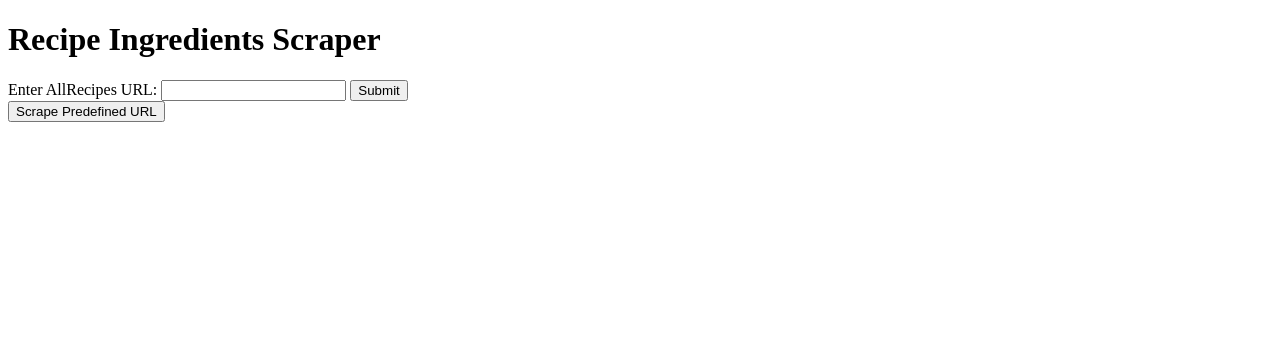
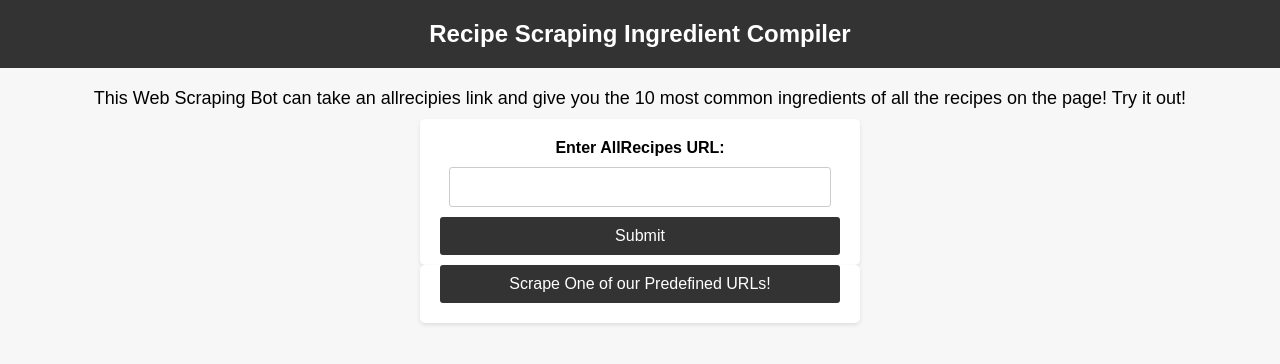
Before and after one commit to arjunbalaji99/recipewebscraper, a Flask app: page / in a window 1280 px wide. Shown: the top 364 px of the page. Run offline with Flask 3, Linux system fonts and the light colour scheme.

Commit message:
basic css done

```diff
--- a/app.py
+++ b/app.py
@@ -1,33 +1,33 @@
 from flask import Flask, render_template, request
-from terminalversion import get_recipe_urls, calculate_most_common, scrape_recipe_data
+from terminalversion import get_recipe_urls, calculate_most_common, scrape_recipe_data, calculate_eta
 
-app = Flask(__name__)
+#builds flask app
+app = Flask(__name__, static_url_path='/static', static_folder='static')
 
+#routes to home page - basic template
 @app.route('/')
 def index():
     return render_template('index.html')
 
+#routes to a page where it displays the eta - makes it less frustrating when it loads for ages
 @app.route('/eta', methods=['POST'])
 def eta():
     page_url = request.form['url']
-    #check if page_url is valid allrecipes link
-    if page_url is None:
-        page_url = 'https://www.allrecipes.com/recipes/17562/dinner/'
 
     recipe_urls = get_recipe_urls(page_url)
     etatime = 0.33 * len(recipe_urls)
     etatime = '%.2f' % etatime
     return render_template('eta.html', etatime = etatime, len = len(recipe_urls), url = page_url)
 
-@app.route('/predefinedeta', methods=['GET'])
+#if user chooses a predefined url
+@app.route('/predefinedeta')
 def predefinedeta():
     page_url = 'https://www.allrecipes.com/recipes/17562/dinner/'
 
     recipe_urls = get_recipe_urls(page_url)
-    etatime = 0.33 * len(recipe_urls)
-    etatime = '%.2f' % etatime
-    return render_template('eta.html', etatime = etatime, len = len(recipe_urls), url = page_url)
+    return render_template('eta.html', etatime = calculate_eta(recipe_urls), len = len(recipe_urls), url = page_url)
 
+#calculates and displays users results
 @app.route('/results')
 def results():
     page_url = request.args.get('url')
--- /dev/null
+++ b/static/styles/index.css
@@ -0,0 +1,75 @@
+/* styles/index.css */
+
+/* Reset some default browser styles */
+body, h1, p, form {
+    margin: 0;
+    padding: 0;
+}
+
+body {
+    font-family: Arial, sans-serif;
+    background-color: #f7f7f7;
+    text-align: center;
+}
+
+h1 {
+    background-color: #333;
+    color: #fff;
+    padding: 20px;
+    margin-bottom: 20px;
+    font-size: 24px;
+}
+
+p {
+    font-size: 18px;
+    margin: 10px 0;
+}
+
+form {
+    max-width: 400px;
+    margin: 0 auto;
+    padding: 20px;
+    background-color: #fff;
+    box-shadow: 0 2px 4px rgba(0, 0, 0, 0.1);
+    border-radius: 5px;
+}
+
+label {
+    display: block;
+    font-weight: bold;
+    margin-bottom: 10px;
+    font-size: 16px;
+}
+
+input[type="text"] {
+    width: 90%;
+    padding: 10px;
+    margin-bottom: 10px;
+    border: 1px solid #ccc;
+    border-radius: 3px;
+    font-size: 16px;
+}
+
+button[type="submit"] {
+    display: block;
+    width: 100%;
+    padding: 10px;
+    background-color: #333;
+    color: #fff;
+    border: none;
+    border-radius: 3px;
+    cursor: pointer;
+    font-size: 16px;
+}
+
+button[type="submit"]:hover {
+    background-color: #555;
+}
+
+.buttomform {
+    padding-top: 0;
+}
+
+.inputform {
+    padding-bottom: 10px;
+}
--- a/templates/eta.html
+++ b/templates/eta.html
@@ -2,7 +2,8 @@
 <html lang="en">
 <head>
     <meta charset="UTF-8">
-    <title>Recipe Ingredients Scraper</title>
+    <title>Recipe Scraping Ingredient Compiler</title>
+    <link rel="stylesheet" type="text/css" href="{{ url_for('static', filename='styles/eta.css') }}">
 </head>
 <body>
     <h1>Recipe Ingredients Scraper</h1>
--- a/templates/index.html
+++ b/templates/index.html
@@ -2,17 +2,19 @@
 <html lang="en">
 <head>
     <meta charset="UTF-8">
-    <title>Recipe Ingredients Scraper</title>
+    <title>Recipe Scraping Ingredient Compiler</title>
+    <link rel="stylesheet" type="text/css" href="{{ url_for('static', filename='styles/index.css') }}">
 </head>
 <body>
-    <h1>Recipe Ingredients Scraper</h1>
-    <form method="POST" action="/eta">
+    <h1>Recipe Scraping Ingredient Compiler</h1>
+    <p>This Web Scraping Bot can take an allrecipies link and give you the 10 most common ingredients of all the recipes on the page! Try it out!</p>
+    <form class="inputform" method="POST" action="/eta">
         <label for="url">Enter AllRecipes URL:</label>
         <input type="text" id="url" name="url" required>
         <button type="submit">Submit</button>
     </form>
-    <form method="GET" action="/predefinedeta">
-        <button type="submit">Scrape Predefined URL</button>
+    <form class="buttomform" action="/predefinedeta">
+        <button type="submit">Scrape One of our Predefined URLs!</button>
     </form>
 </body>
 </html>
--- a/templates/results.html
+++ b/templates/results.html
@@ -2,7 +2,8 @@
 <html lang="en">
 <head>
     <meta charset="UTF-8">
-    <title>Recipe Ingredients Scraper</title>
+    <title>Recipe Scraping Ingredient Compiler</title>
+    <link rel="stylesheet" type="text/css" href="{{ url_for('static', filename='styles/results.css') }}">
 </head>
 <body>
     <h1>Common Ingredients</h1>
```
Also changed, not shown: static/styles/eta.css (added, +32 -0 lines), static/styles/results.css (added, +61 -0 lines), terminalversion.py (+9 -2 lines).
